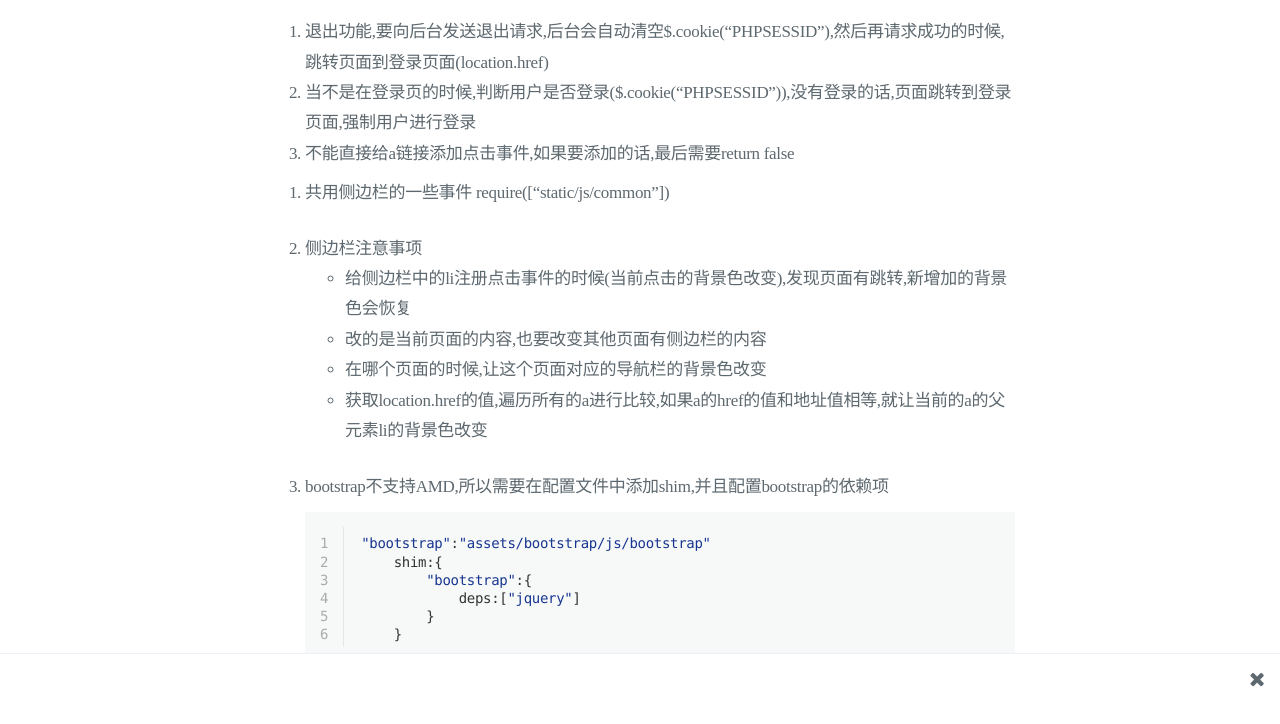
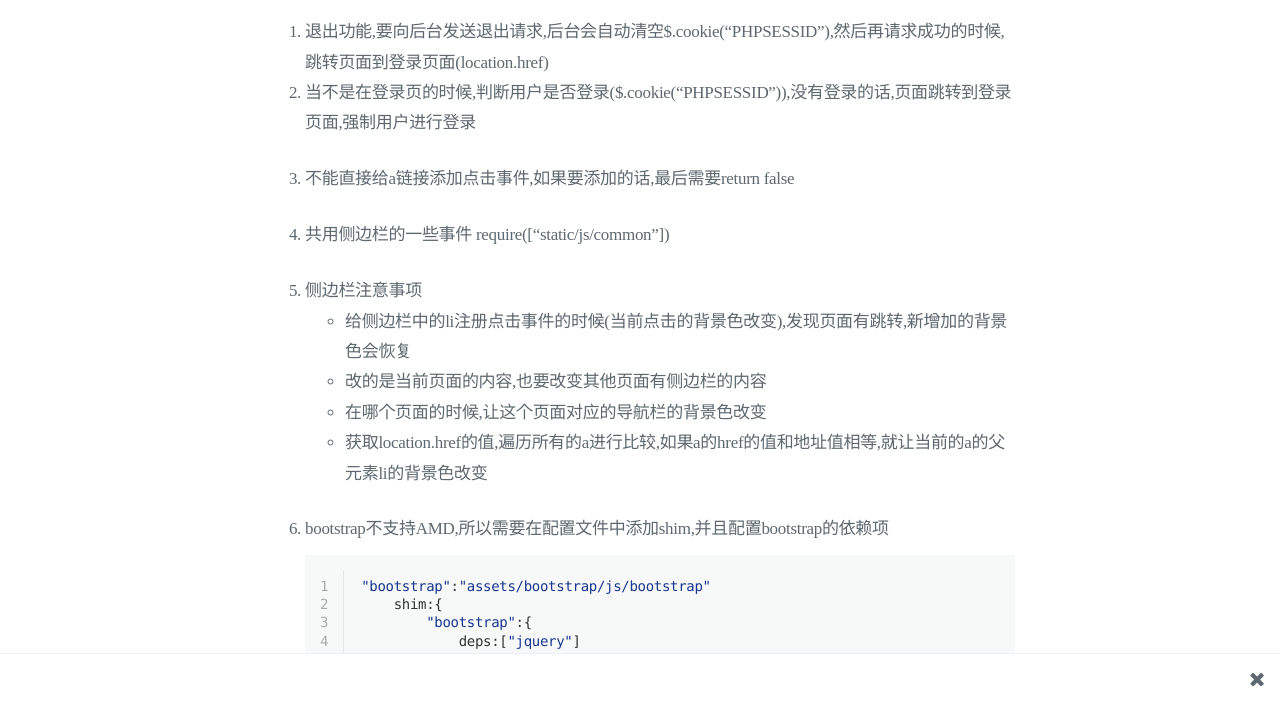
Before and after one commit to zitaYan/zitaYan.github.io, a plain HTML site: page 2017/07/06/博学谷项目/index.html in a window 1280 px wide. Shown: the part 146-870 px from the top of the page. Drawn offline with Linux system fonts and the light colour scheme; a web font is replaced by a local one.

Commit message:
Site updated: 2017-07-06 20:34:48

```diff
--- a/2017/07/06/博学谷项目/index.html
+++ b/2017/07/06/博学谷项目/index.html
@@ -17,7 +17,7 @@
 <meta property="og:url" content="http://yoursite.com/2017/07/06/博学谷项目/index.html">
 <meta property="og:site_name" content="Hexo">
 <meta property="og:description" content="退出功能,要向后台发送退出请求,后台会自动清空$.cookie(“PHPSESSID”),然后再请求成功的时候,跳转页面到登录页面(location.href) 当不是在登录页的时候,判断用户是否登录($.cookie(“PHPSESSID”)),没有登录的话,页面跳转到登录页面,强制用户进行登录 不能直接给a链接添加点击事件,如果要添加的话,最后需要return false">
-<meta property="og:updated_time" content="2017-07-06T12:32:36.948Z">
+<meta property="og:updated_time" content="2017-07-06T12:34:29.933Z">
 <meta name="twitter:card" content="summary">
 <meta name="twitter:title" content="博学谷项目">
 <meta name="twitter:description" content="退出功能,要向后台发送退出请求,后台会自动清空$.cookie(“PHPSESSID”),然后再请求成功的时候,跳转页面到登录页面(location.href) 当不是在登录页的时候,判断用户是否登录($.cookie(“PHPSESSID”)),没有登录的话,页面跳转到登录页面,强制用户进行登录 不能直接给a链接添加点击事件,如果要添加的话,最后需要return false">
@@ -214,11 +214,10 @@
             <ol>
 <li>退出功能,要向后台发送退出请求,后台会自动清空$.cookie(“PHPSESSID”),然后再请求成功的时候,跳转页面到登录页面(location.href)</li>
 <li>当不是在登录页的时候,判断用户是否登录($.cookie(“PHPSESSID”)),没有登录的话,页面跳转到登录页面,强制用户进行登录</li>
-<li>不能直接给a链接添加点击事件,如果要添加的话,最后需要return false<a id="more"></a>
+<li><p>不能直接给a链接添加点击事件,如果要添加的话,最后需要return false<a id="more"></a></p>
 </li>
-</ol>
-<ol>
-<li>共用侧边栏的一些事件  require([“static/js/common”])</li>
+<li><p>共用侧边栏的一些事件  require([“static/js/common”])</p>
+</li>
 <li><p>侧边栏注意事项</p>
 <ul>
 <li>给侧边栏中的li注册点击事件的时候(当前点击的背景色改变),发现页面有跳转,新增加的背景色会恢复</li>
@@ -610,7 +609,7 @@
                         <div class="media-content hide-xs font-merryweather"><ol>
 <li>退出功能,要向后台发送退出请求,后台会自动清空$.cookie(“PHPSESSID”),然后再请求成功的时候,跳转页面到登录页面(location.href)</li>
 <li>当不是在登录页的时候,判断用户是否登录($.cookie(“PHPSESSID”)),没有登录的话,页面跳转到登录页面,强制用户进行登录</li>
-<li>不能直接给a链接添加点击事件,如果要添加的话,最后需要return false</div>
+<li><p>不能直接给a链接添加点击事件,如果要添加的话,最后需要return false</div>
                     </div>
                     <div style="clear:both;"></div>
                     <hr>
```
Also changed, not shown: 2017/07/02/hello-world/index.html (+1 -1 lines), 2017/07/02/myblog绑定域名注意事项/index.html (+1 -1 lines), 2017/07/02/我的博客/index.html (+1 -1 lines), archives/2017/07/index.html (+2 -2 lines), archives/2017/index.html (+2 -2 lines), archives/index.html (+2 -2 lines), index.html (+2 -2 lines).
